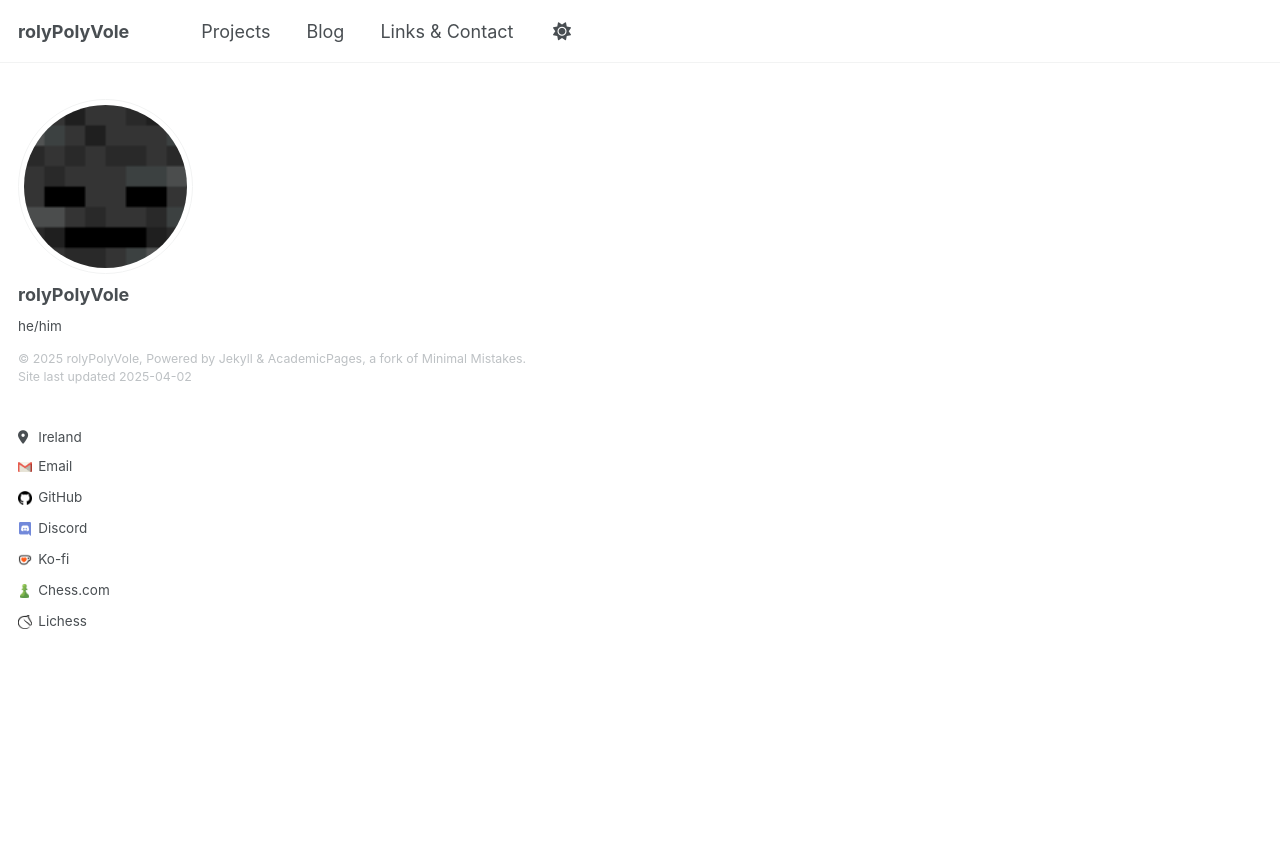
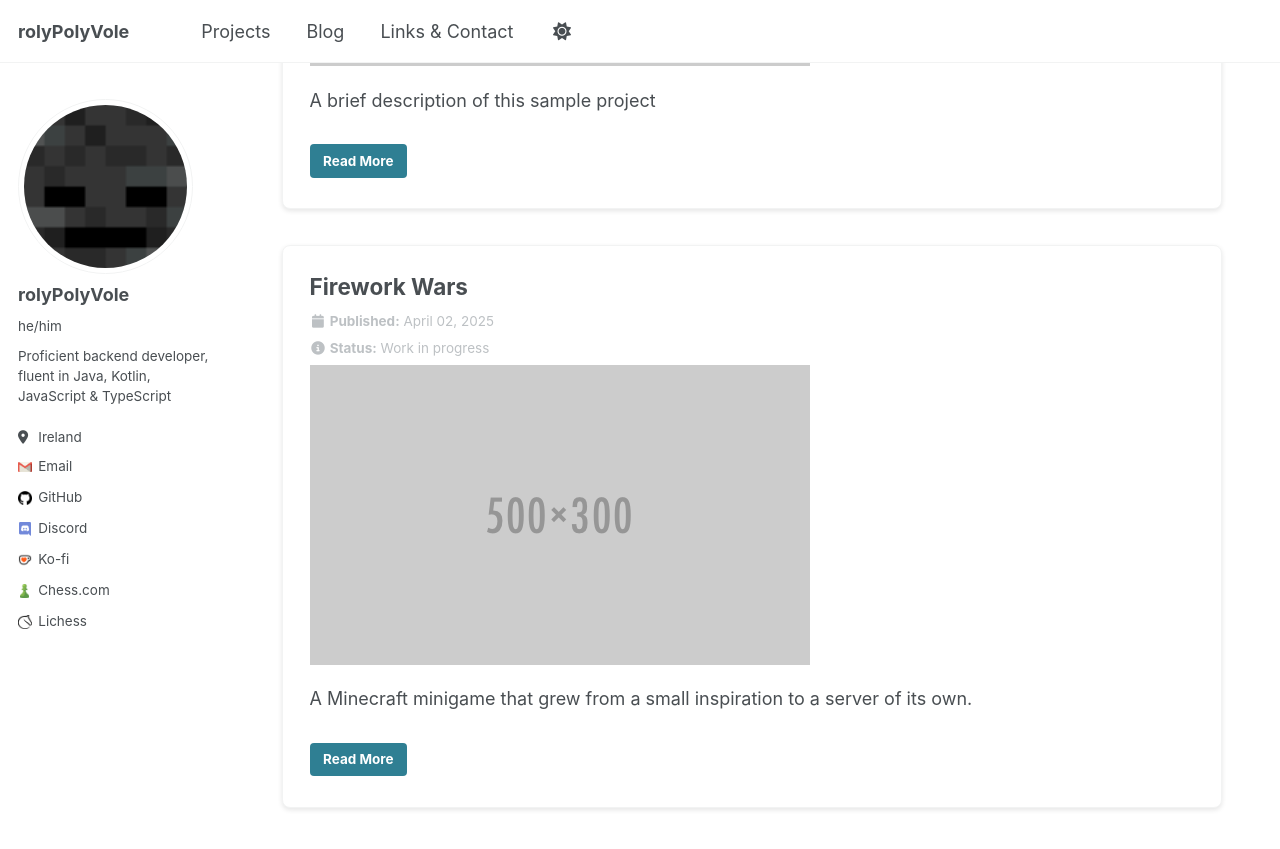
Before and after one commit to rolyPolyVole/rolyPolyVole.github.io, a Jekyll site: the page built from _pages/projects.html, in a window 1280 px wide and 900 px high, scrolled down 495 px. Shown: the top 849 px of the window. Built offline with Jekyll 4.4.1, drawn with Linux system fonts in a browser that asks for light colours.

Commit message:
Add draft firework wars project and improve project interface

```diff
--- a/_includes/archive-single-project.html
+++ b/_includes/archive-single-project.html
@@ -14,18 +14,6 @@
 
 <div class="project__item">
   <article class="project__card" itemscope itemtype="http://schema.org/CreativeWork">
-    {% if include.type == "grid" and teaser %}
-      <div class="project__item-teaser">
-        <img src=
-          {% if teaser contains "://" %}
-            "{{ teaser }}"
-          {% else %}
-            "{{ teaser | prepend: "/images/" | prepend: base_path }}"
-          {% endif %}
-          alt="">
-      </div>
-    {% endif %}
-
     <h2 class="project__item-title" itemprop="headline">
       {{ title }}
     </h2>
@@ -38,13 +26,25 @@
       <p class="project__date"><strong><i class="fa fa-fw fa-calendar" aria-hidden="true"></i> {{ site.data.ui-text[site.locale].date_label | default: "Published:" }}</strong> <time datetime="{{ post.date | default: "1900-01-01" | date_to_xmlschema }}">{{ post.date | default: "1900-01-01" | date: "%B %d, %Y" }}</time></p>
     {% endif %}
 
-    {% if post.status %}
+      {% if post.status %}
       {% assign status_icon = "fa-info-circle" %}
       {% if post.status == "Completed" %}{% assign status_icon = "fa-check-circle" %}{% endif %}
       {% if post.status == "In Progress" %}{% assign status_icon = "fa-spinner" %}{% endif %}
       {% if post.status == "Planning" %}{% assign status_icon = "fa-lightbulb" %}{% endif %}
       {% if post.status == "On Hold" %}{% assign status_icon = "fa-pause-circle" %}{% endif %}
       <p class="project__date"><strong><i class="fa fa-fw {{ status_icon }}" aria-hidden="true"></i> Status:</strong> {{ post.status }}</p>
+    {% endif %}
+
+    {% if teaser %}
+      <div class="project__item-teaser">
+        <img src=
+          {% if teaser contains "://" %}
+            "{{ teaser }}"
+          {% else %}
+            "{{ teaser | prepend: "/images/" | prepend: base_path }}"
+          {% endif %}
+          alt="">
+      </div>
     {% endif %}
 
     {% if post.excerpt %}
--- /dev/null
+++ b/_projects/firework-wars.md
@@ -0,0 +1,10 @@
+---
+title: "Firework Wars"
+excerpt: "A Minecraft minigame that grew from a small inspiration to a server of its own."
+collection: projects
+permalink: /projects/firework-wars/
+date: 2025-04-02
+status: "Work in progress"
+header:
+  teaser: "500x300.png"
+---
```
Also changed, not shown: _layouts/single.html (+9 -0 lines).
